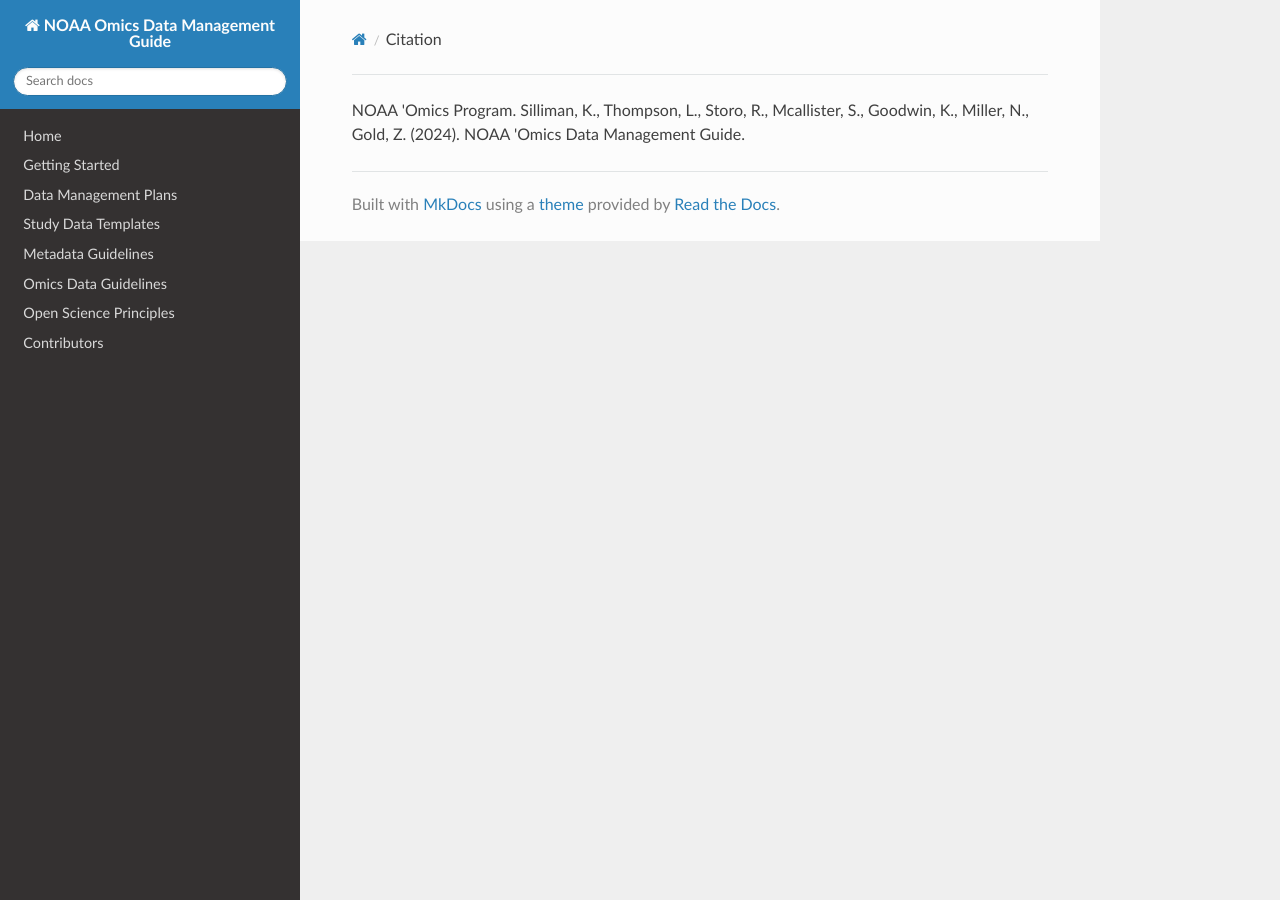
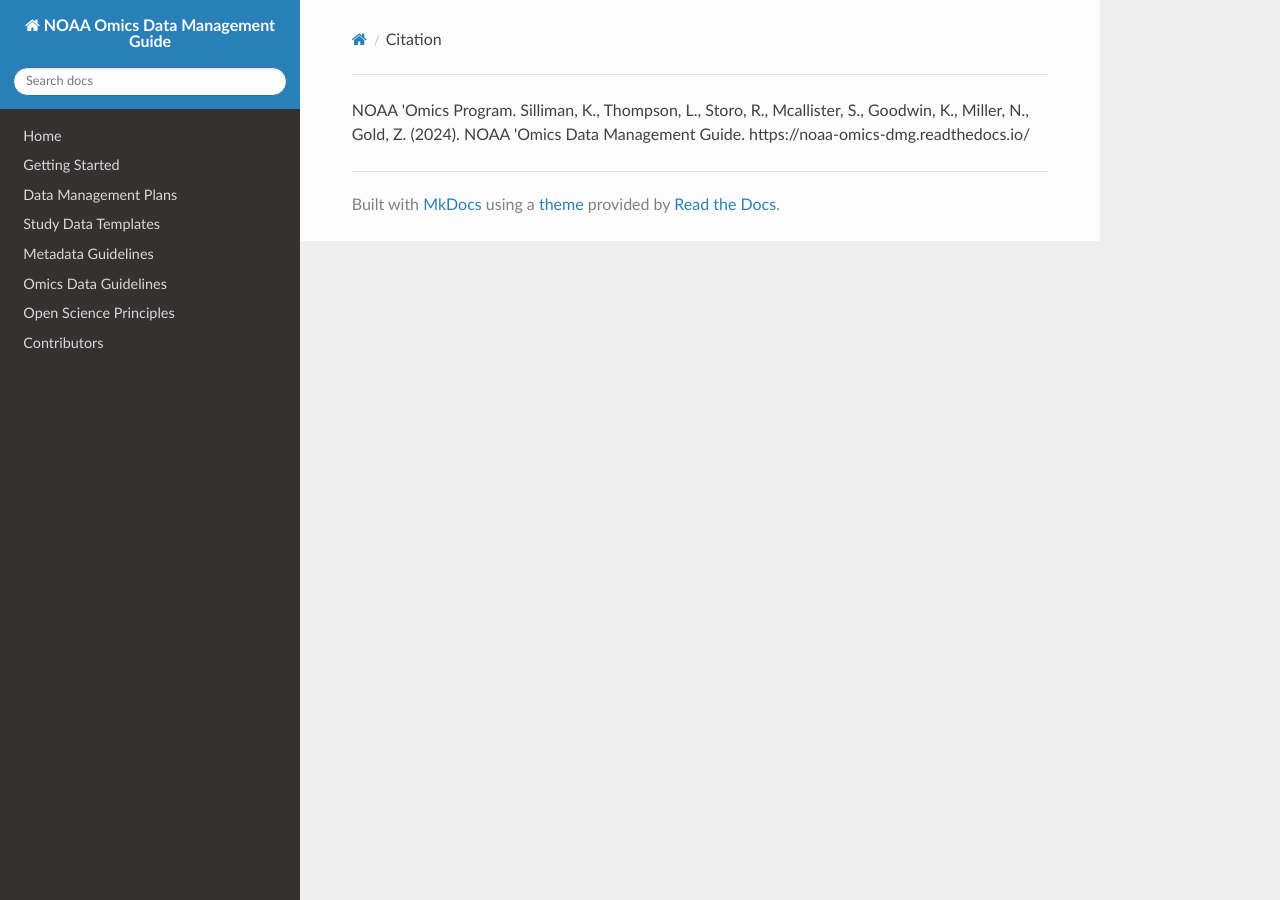
Before and after one commit to NOAA-Omics/noaa-omics-dmg, an MkDocs documentation site: the page built from docs/citation.md, in a window 1280 px wide. Built offline with MkDocs 1.6.1, drawn with Linux system fonts in a browser that asks for light colours; nearby versions of some CDN libraries; some of the changed lines change nothing that is shown.

Commit message:
Update citation.md

```diff
--- a/docs/citation.md
+++ b/docs/citation.md
@@ -1 +1 @@
-NOAA 'Omics Program. Silliman, K., Thompson, L., Storo, R., Mcallister, S., Goodwin, K., Miller, N., Gold, Z. (2024). NOAA 'Omics Data Management Guide.
+NOAA 'Omics Program. Silliman, K., Thompson, L., Storo, R., Mcallister, S., Goodwin, K., Miller, N., Gold, Z. (2024). NOAA 'Omics Data Management Guide. https://noaa-omics-dmg.readthedocs.io/
```
